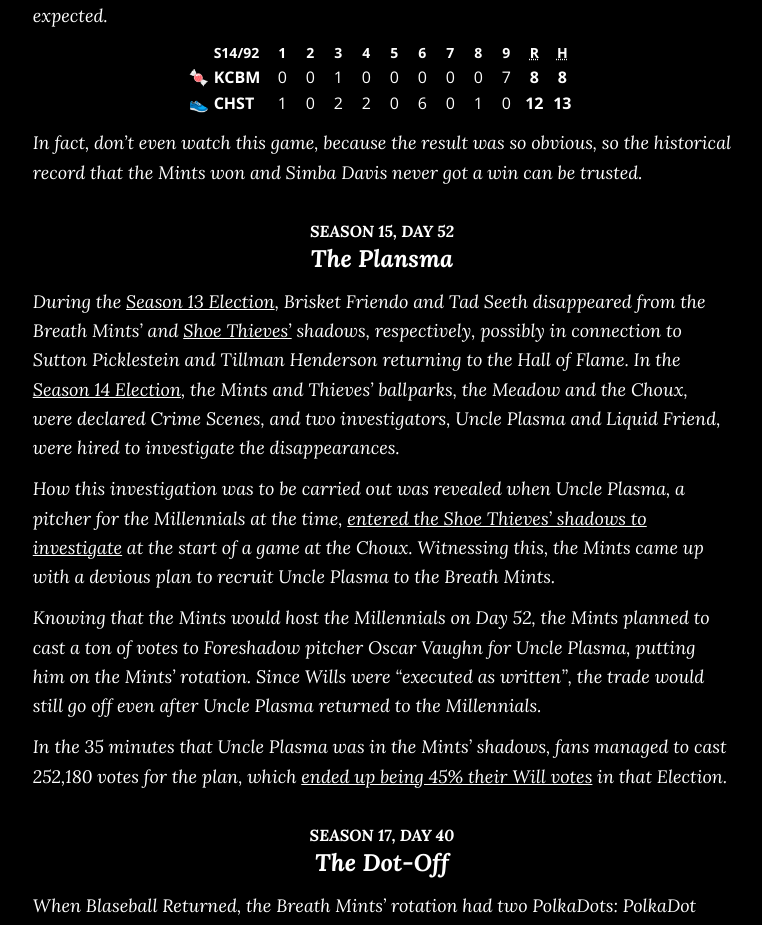
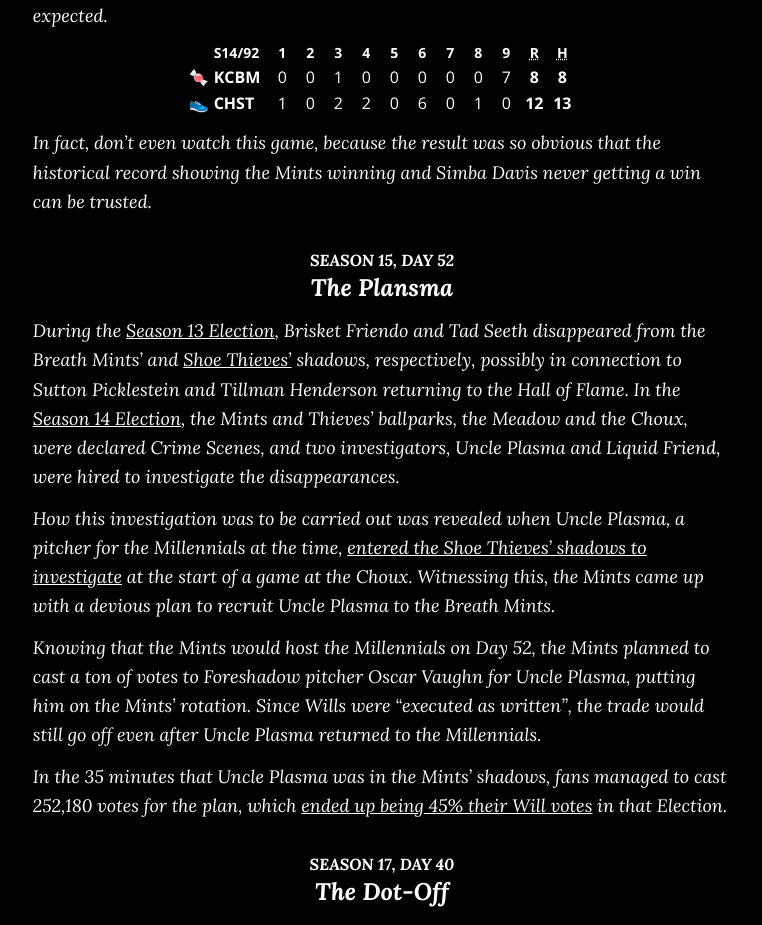
Before and after one commit to iliana/before, a Next.js app: page /_before/histories/breath-mints in a window 1280 px wide. Shown: the part 4442-5367 px from the top of the page, without its empty margins (258-1020 px from the left). Built offline with nearby package versions, Linux system fonts and the light colour scheme.

Commit message:
did not like the "so, so"

```diff
--- a/pages/histories/breath-mints.jsx
+++ b/pages/histories/breath-mints.jsx
@@ -182,8 +182,8 @@ export default function Page() {
         </p>
         <LineScore id="0cab391d-f1e4-4d69-95a4-19b130b4aff5" />
         <p>
-          In fact, don’t even watch this game, because the result was so obvious, so the historical record that the
-          Mints won and Simba Davis never got a win can be trusted.
+          In fact, don’t even watch this game, because the result was so obvious that the historical record showing the
+          Mints winning and Simba Davis never getting a win can be trusted.
         </p>
       </Entry>
       <Entry title="The Plansma" season={15} day={52}>
```
